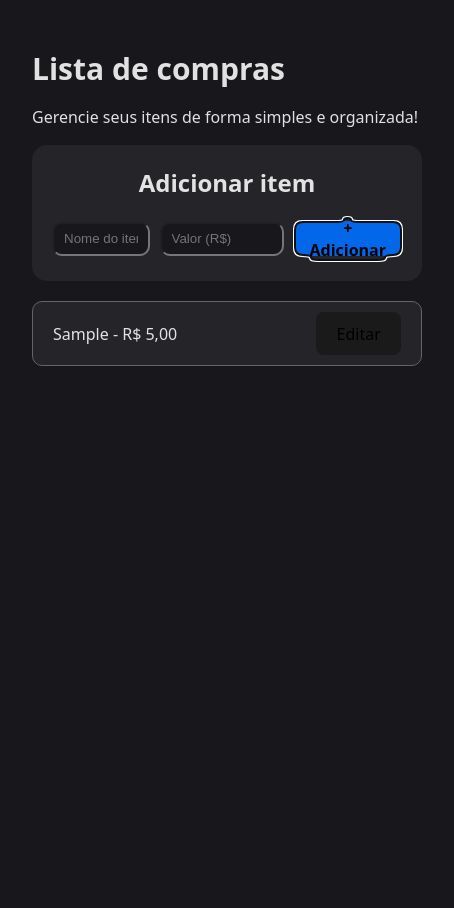
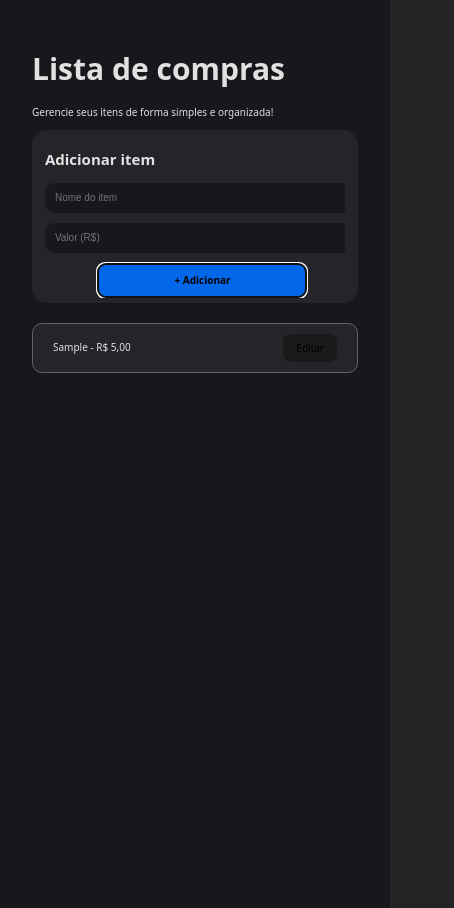
Before and after one commit to yohran1/listCompras, a React (Vite) app: page / in a window 390 px wide. Both pictures are taken after typing "Sample", "5" into the empty fields and a click on the button "+ Adicionar". Shown: the whole page, 454 px wide, since content can reach past the window. Built offline with nearby package versions, Linux system fonts and the light colour scheme.

Commit message:
Atualização na estilização

```diff
--- a/src/App.css
+++ b/src/App.css
@@ -5,15 +5,32 @@
   padding: 2rem;
   text-align: center;
   background-color: #17171C;
+  font-size: 10px;
+}
+input, button{
+  font-size: 10px;
 }
 header{
   text-align: start;
 }
+section{
+  width: 50%;
+  margin: auto;
+}
 .boxAddItems{
   border-radius: 1%;
+  padding: 5px;
   overflow: hidden;
   background-color: #242429;
   border-radius: 15px;
+}
+.boxAddItems div{
+  width: 95%;
+  margin: auto;
+  overflow: hidden;
+}
+.boxAddItems h2{
+  text-align: start;
 }
 .addItems{
   display: flex;
@@ -27,22 +44,54 @@ header{
   width: 100%;
   height: 30px;
   border-radius: 10px;
+  border: none;
   background-color: #17171C;
   padding: 0 10px;
 }
+.view-items{
+  overflow: hidden;
+
+}
+.view-button{
+  overflow: hidden;
+}
+/* Para Chrome, Safari, Edge e Opera */
+input::-webkit-outer-spin-button,
+input::-webkit-inner-spin-button {
+    -webkit-appearance: none;
+    margin: 0; /* Para corrigir o espaçamento deixado após a remoção */
+}
+/* Para Firefox */
+input[type=number] {
+    -moz-appearance: textfield;
+}
+.addItems input[type="number"]{
+  width: 100%;
+}
+.addItems input:focus{
+  outline: none; /*remover a borda padrão do navegador */
+  border: 1px solid #0367E9;
+}
 .edit-mode{
-  width: 100%;
+  overflow: hidden;
   display: flex;
+  justify-content: space-between;
   background-color: cadetblue;
 
 }
-.addItems input[type="number"]{
-  width: 100px;
-  margin-left: 10px;
+.edit-mode input{
+  width: 90%;
+  height: 30px;
+  border-radius: 10px;
+  margin-bottom: 5px;
+  border: none;
+  background-color: #17171C;
+  padding: 0 10px;
 }
 .addItems button{
   display: flex;
   align-items: center;
+  justify-content: center;
   width: 210px;
   margin-left: 10px;
   height: 35px;
@@ -50,6 +99,21 @@ header{
   background-color:#0367E9 ;
   font-weight: bold;
   cursor: pointer;
+}
+.editingItem{
+  width: 85%;
+  overflow: hidden;
+  /* background-color: red; */
+}
+.edit-buttons{
+  display: flex;
+  flex-direction: column;
+
+  overflow: hidden;
+  /* background-color: blueviolet; */
+}
+.edit-buttons button{
+  margin-bottom: 5px;
 }
 h1{
   text-align: start;
@@ -95,3 +159,23 @@ h1{
   align-items: center;
   padding: 10px 20px;
 }
+@media (max-width: 700px){
+  section{
+    width: 100%;
+  }
+  .addItems{
+    flex-direction: column;
+    align-items: center;
+    padding: 0 10px;
+
+  }
+  .addItems input, input[type='number']{
+    width: 100%;
+    margin-bottom: 10px;
+    margin-left: 0;
+  }
+  button{
+    text-align: center;
+  }
+
+}
--- a/src/App.jsx
+++ b/src/App.jsx
@@ -82,6 +82,7 @@ function App() {
       </header>
       <section>
         <div className="boxAddItems">
+          <div>
             <h2>Adicionar item</h2>
             <div className="addItems">
               <input
@@ -103,6 +104,7 @@ function App() {
               <button onClick={handleAddItem}>+ Adicionar</button>
             </div>
             <ErrorMSG error={error} />
+          </div>
         </div>
         <div className="itemsList">
           <div className="items">
--- a/src/components/ListaCompras.jsx
+++ b/src/components/ListaCompras.jsx
@@ -41,6 +41,7 @@ function ListaCompras({items, formatCurrency, handleEditItem}) {
                     {editandoItemId === id_item ? (
                         // modo de edição
                         <div className="edit-mode">
+                            <div className="editingItem">
                                 <input
                                     type="text"
                                     value={editName}
@@ -52,14 +53,21 @@ function ListaCompras({items, formatCurrency, handleEditItem}) {
                                     onChange={(e) => setEditPrice(e.target.value)}
                                     step="0.01"
                                 />
+                            </div>
+                            <div className="edit-buttons">
                                 <button onClick={() => saveEditing(id_item)}>Salvar</button>
                                 <button onClick={() => setEditandoItemId(null)}>Cancelar</button>
+                            </div>
                         </div>
                     ) : (
                         // modo visualização
                         <div className="view-mode">
+                            <div className="view-items">
                                 {item.name} - {formatCurrency(item.price)}
+                            </div>
+                            <div className="view-button">
                                 <button onClick={() => iniciarEditcao(id_item, item.name, item.price)} >Editar</button>
+                            </div>
                         </div>
                     )}
                 </li>
```
Lines whose indentation alone changed are shown as unchanged.
